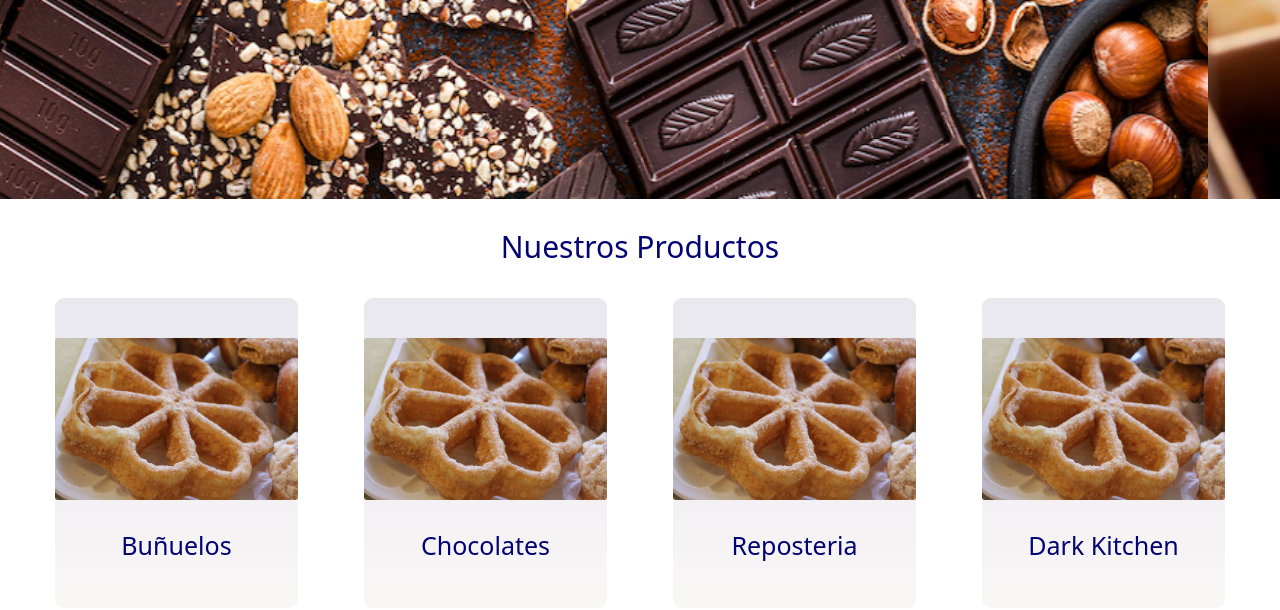
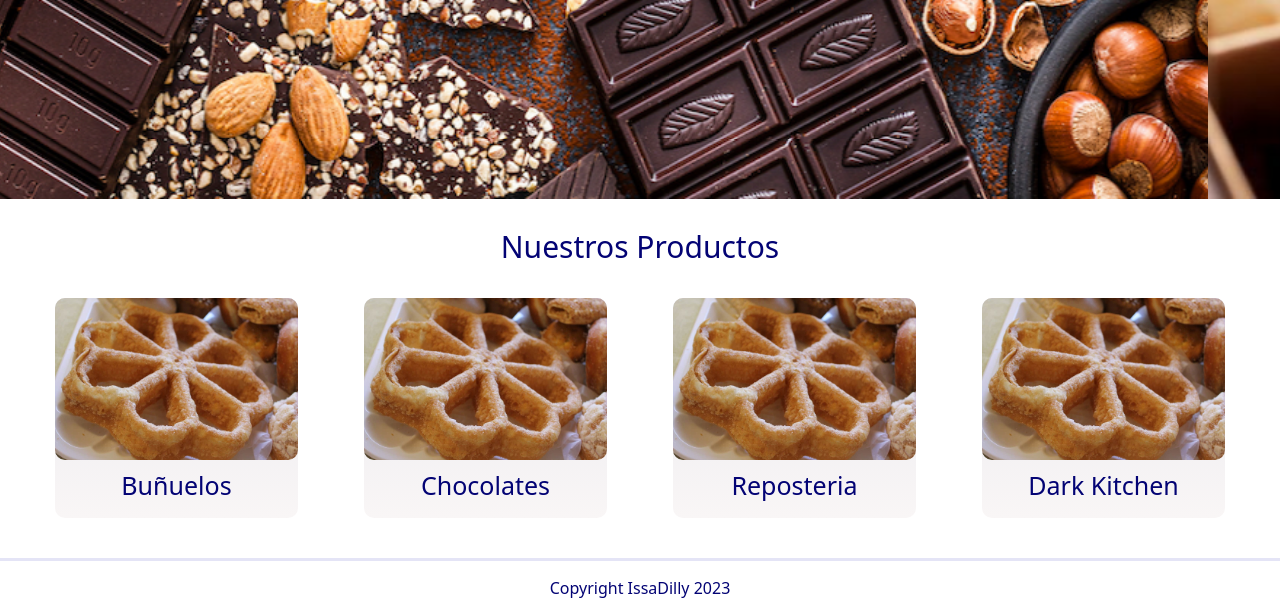
Before and after one commit to luiggi72/issadilly, a plain HTML site: page index.html in a window 1280 px wide. Shown: the part 691-1301 px from the top of the page. Drawn offline with nearby package versions, Linux system fonts and the light colour scheme.

Commit message:
Actualizacion 200123

```diff
--- a/assets/styles/_content.scss
+++ b/assets/styles/_content.scss
@@ -1,47 +1,64 @@
 @use '_commons' as c;
-*{
+
+* {
+
   margin: 0;
   padding: 0;
   box-sizing: border-box;
 }
+
+// MEDIA
 @mixin desktop() {
   @media screen and (min-width: 1024px) {
     @content;
   }
 }
+
 @mixin movil() {
   @media screen and (min-width: 768px) {
     @content;
   }
 }
-.d-block{
+
+// NAVBAR
+.d-block {
   width: auto;
   height: auto;
-    @include desktop(){
+
+  @include desktop() {
     width: 90%;
     height: 100vh;
   }
 }
-.nav-link{
+
+.nav-link {
   color: c.$color-logo;
   font-size: 18px;
-    &:hover,&:active,&:focus{
-      text-decoration:underline;
+
+  &:hover,
+  &:active,
+  &:focus {
+    text-decoration: underline;
     color: c.$color-logo;
   }
 }
-.navbar-style{
+
+.navbar-style {
   height: auto;
   background-color: white;
 }
+
 @media (min-width: 992px) {
   .navbar-style {
     height: 90px;
   }
 }
-  .navbar{
+
+.navbar {
   border-bottom: 3px solid c.$color-fondo;
 }
+
+// CONTENIDO GENERAL
 #contenedor-general {
   background-color: white;
   display: grid;
@@ -50,19 +67,23 @@
   min-height: 100vh;
   grid-template-areas: "cabecera" "contenido" "footer";
 }
-  #cabecera-general{
+
+#cabecera-general {
   grid-area: cabecera;
 }
-  #contenido-general{
+
+#contenido-general {
   grid-area: contenido;
-      & h2{
+
+  & h2 {
     color: c.$color-logo;
     font-size: 30px;
     text-align: center;
     margin-top: 30px;
   }
 }
-  .container-image-index{
+
+.container-image-index {
   display: flex;
   flex-direction: row;
   flex-wrap: wrap;
@@ -74,25 +95,29 @@
 
 }
 
-  .container-image-index .productos{
+// NUESTROS PRODUCTOS INDEX
+.container-image-index .productos {
   display: flex;
   width: 40%;
-      flex-direction:column;
+  flex-direction: column;
   align-items: center;
-      border-radius: 9px;
+  border-radius: 10px;
   background: linear-gradient(#e8e8ee, rgb(249, 246, 246));
   padding-top: 40px;
-      padding-bottom: 40px;
+  padding-bottom: 10px;
   margin-top: 5px;
   margin-bottom: 5%;
-      &:hover{
+  padding-top: 0px;
+
+  &:hover {
     transform: scale(1.1);
     transition: 1s;
   }
 }
-    @include desktop(){
-      .container-image-index .productos{
-      flex-wrap:nowrap;
+
+@include desktop() {
+  .container-image-index .productos {
+    flex-wrap: nowrap;
     margin-left: auto;
     margin-right: auto;
     margin-bottom: 40px;
@@ -100,22 +125,30 @@
     width: 20%;
   }
 }
-  .productos img{
+
+.productos img {
   width: 100%;
-    border-radius: 3px;
+  border-radius: 10px 10px;
 }
-  .productos h1{
-    margin-top: 30px;
+
+.productos h1 {
+  margin-top: 10px;
   font-size: 25px;
   color: c.$color-logo;
 }
+
 //   FORMULARIO CONTACTO
-.contenido-formulario{
+.contenido-formulario {
   width: 70%;
   padding: 30px 0px;
   margin-left: auto;
   margin-right: auto;
-      &__input,[type=text], [type=email], select, textarea{
+
+  &__input,
+  [type=text],
+  [type=email],
+  select,
+  textarea {
     width: 100%;
     padding: 6px 10px;
     margin: 5px 0;
@@ -123,7 +156,10 @@
     border-radius: 4px;
     box-sizing: border-box;
   }
-      &__input,[type=submit], [type=reset] {
+
+  &__input,
+  [type=submit],
+  [type=reset] {
     width: 100%;
     background-color: c.$color-logo;
     color: white;
@@ -132,16 +168,22 @@
     border: none;
     border-radius: 4px;
   }
-      &__input,[type=submit]:hover, [type=reset]:hover {
+
+  &__input,
+  [type=submit]:hover,
+  [type=reset]:hover {
     background-color: c.$color-hover;
   }
 }
-@include desktop(){
-  .contenido-formulario{
+
+@include desktop() {
+  .contenido-formulario {
     width: 30%;
   }
 }
-.cont_nosotros_historia{
+
+// CONTENIDO HISTORIA NOSOTROS
+.cont_nosotros_historia {
   width: 70%;
   font-size: 18px;
   color: c.$color-logo;
@@ -149,103 +191,117 @@
   margin-top: 20px;
   margin-left: auto;
   margin-right: auto;
-    & h1{
+
+  & h1 {
     text-align: center;
     text-decoration: underline;
   }
 }
-.nosotros_video{
+
+.nosotros_video {
   width: 100%;
   margin-bottom: 20px;
   text-align: center;
-  & iframe{
+
+  & iframe {
     width: 350px;
     height: 230px;
     border-radius: 10px;
   }
 }
-@include desktop(){
-  .nosotros_video{
+
+@include desktop() {
+  .nosotros_video {
     width: 100%;
     margin-bottom: 20px;
     text-align: center;
-    & iframe{
+
+    & iframe {
       width: 550px;
       height: 350px;
       border-radius: 10px;
     }
   }
 }
-#contenedor-productos-general{
+
+// DESCRIPCION PRODUCTOS
+#contenedor-productos-general {
   height: 100%;
+}
 
-
-}
-.seccion_productos{
+.seccion_productos {
   display: flexbox;
   text-align: center;
-    & h1{
+
+  & h1 {
     margin-top: 30px;
     color: c.$color-logo;
     text-decoration: underline;
   }
-    & p{
+
+  & p {
     width: 70%;
     text-align: justify;
     margin: 30px auto;
     font-size: 18px;
     color: c.$color-logo;
   }
-    & img{
+
+  & img {
     width: 400px;
     height: 300px;
     margin: 10px auto;
     border-radius: 10px;
   }
-    @include desktop(){
-      & img{
-        display:inline-block;
+
+  @include desktop() {
+    & img {
+      display: inline-block;
       margin: 10px 30px 50px;
-
-
-
+    }
+  }
 }
 
+// FOOTER
+#footer {
+  grid-area: footer;
 }
 
-}
-// FOOTER
-#footer{
-  grid-area: footer;
-}
-#footer{
+#footer {
   display: block;
   width: 100%;
   height: 20vh;
-  border-top: 3px solid c.$color-fondo; ;
-  p{
+  border-top: 3px solid c.$color-fondo;
+  ;
+
+  p {
     text-align: center;
     color: c.$color-logo;
     margin-top: 15px;
   }
-  .redes-sociales{
+
+  .redes-sociales {
     display: flex;
     width: 100%;
     justify-content: center;
     align-items: center;
   }
-  @include desktop(){
-    #footer{
+
+  @include desktop() {
+    #footer {
       display: block;
       width: 100%;
       height: 20vh;
-      border-top: 3px solid c.$color-fondo; ;
-      p{
+      border-top: 3px solid c.$color-fondo;
+      ;
+
+      p {
         text-align: center;
         color: c.$color-logo;
         margin-top: 15px;
       }
-      .redes-sociales{
+
+      .redes-sociales {
         display: flex;
         width: 100%;
         justify-content: center;
--- a/index.html
+++ b/index.html
@@ -21,8 +21,7 @@
             <!-- NAVBAR CON BOOTSTRAP -->
             <nav class="navbar navbar-expand-lg navbar-style">
                 <div class="container">
-                    <a class="navbar-brand" href="#"><img src="assets/img/logo-issadilly.png" alt="" width="85px"
-                            height="85px"></a>
+                    <a class="navbar-brand"> <img src="assets/img/logo-issadilly.png" alt="" width="85px" height="85px"></a>
                     <button class="navbar-toggler" type="button" data-bs-toggle="collapse"
                         data-bs-target="#navbarNavDropdown" aria-controls="navbarNavDropdown" aria-expanded="false"
                         aria-label="Toggle navigation">
@@ -82,19 +81,19 @@
             <H2>Nuestros Productos</H2>
             <div class="container-image-index">
                 <div class="productos">
-                    <img src="assets/img/buñuelos.jpeg" alt="">
+                   <a href="buñuelos.html"><img src="assets/img/buñuelos.jpeg" alt=""></a>
                     <H1>Buñuelos</H1>
                 </div>
                 <div class="productos">
-                    <img src="assets/img/buñuelos.jpeg" alt="">
+                    <a href="/chocolates.html"><img src="assets/img/buñuelos.jpeg" alt=""></a>
                     <h1>Chocolates</h1>
                 </div>
                 <div class="productos">
-                    <img src="assets/img/buñuelos.jpeg" alt="">
+                    <a href="reposteria.html"><img src="assets/img/buñuelos.jpeg" alt=""></a>
                     <h1>Reposteria</h1>
                 </div>
                 <div class="productos">
-                    <img src="assets/img/buñuelos.jpeg" alt="">
+                    <a href="dark.html"><img src="assets/img/buñuelos.jpeg" alt=""></a>
                     <h1>Dark Kitchen</h1>
                 </div>
             </div>
```
Also changed, not shown: buñuelos.html (+1 -1 lines), chocolates.html (+1 -1 lines), contacto.html (+1 -1 lines), dark.html (+1 -1 lines), nosotros.html (+1 -1 lines), reposteria.html (+1 -1 lines), assets/styles/main.css, 1 other file. Lines whose indentation alone changed are shown as unchanged.
